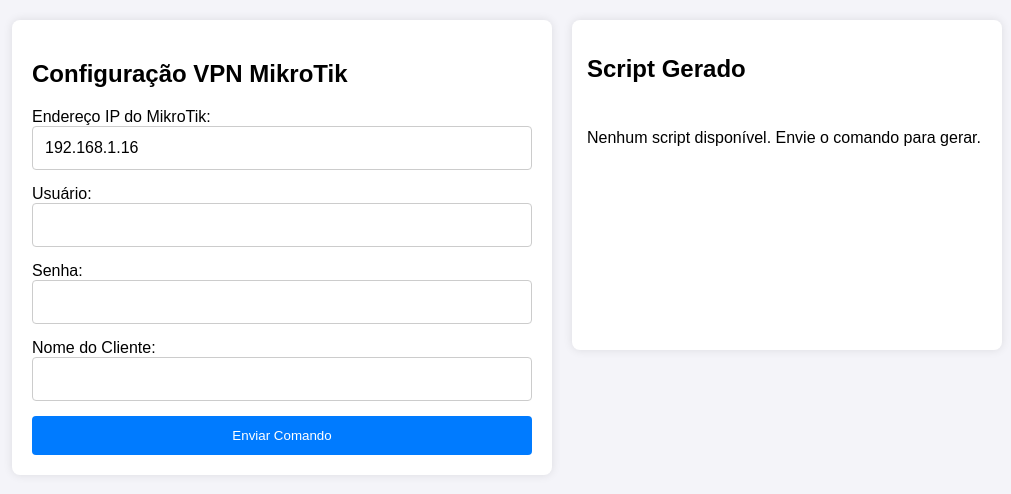
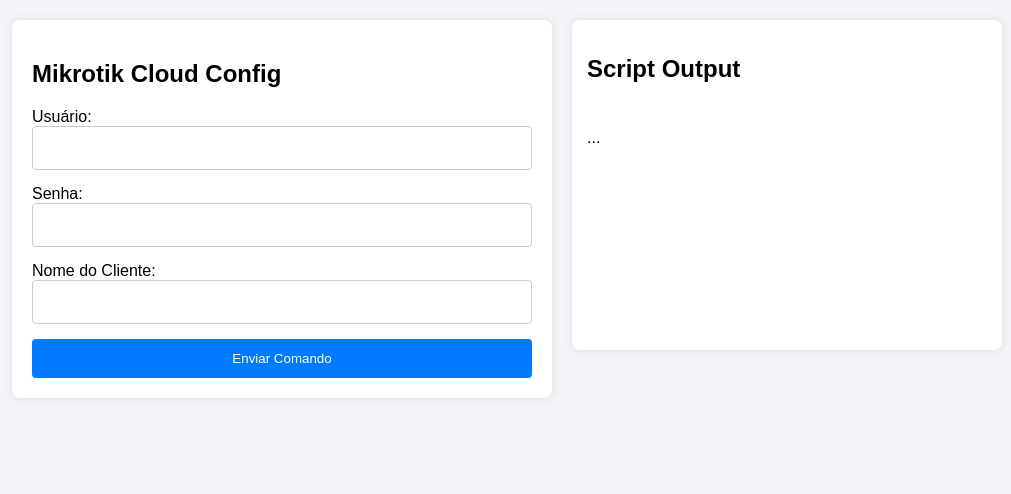
Before and after one commit to Math-benites/API-MK, a Flask app: page / in a window 1280 px wide. Shown: the top 494 px of the page, without its empty margins (133-1144 px from the left). Run offline with Flask 3, Linux system fonts and the light colour scheme.

Commit message:
FUNCIONANDO 3.0

```diff
--- a/app.py
+++ b/app.py
@@ -1,10 +1,11 @@
 from flask import Flask, render_template, request, flash, redirect
 import paramiko
-from config import MIKROTIK_HOST
+from config import MIKROTIK_HOST, out_password, out_connect_to  # Importando as variáveis e função de config
 
 
 app = Flask(__name__)
 app.secret_key = "Matheus_benites"  # Substitua por algo seguro
+
 
 # Função para enviar comandos via SSH
 def execute_ssh_command(host, username, password, command):
@@ -24,26 +25,32 @@
     except Exception as e:
         return f"Erro na conexão: {str(e)}"
 
+
 # Rota para exibir o formulário
 @app.route('/')
 def index():
     return render_template('index.html', mikrotik_host=MIKROTIK_HOST)
 
 
+
 # Rota para enviar o comando
 @app.route('/send_command', methods=['POST'])
 def send_command():
-    host = request.form['host']
+    host = MIKROTIK_HOST
     username = request.form['username']
     password = request.form['password']
     name = request.form['name']
 
-    # Comando a ser enviado via SSH
-    command = f"/ppp/secret/add name={name} password=Senh@PF_VPN#porter profile=CLIENTES"
+    # Comando a ser enviado via SSH, agora com os valores do arquivo config.py
+    command = f"/ppp/secret/add name={name} password={out_password} profile=CLIENTES"
+    vpn_command = f"/interface l2tp-client add allow=chap,mschap1,mschap2 comment=vpn1 connect-to={out_connect_to} disabled=no name=LVPN1 password={out_password} user={name}"
+
+    # Executando os comandos no MikroTik via SSH
     result = execute_ssh_command(host, username, password, command)
+    result_vpn = execute_ssh_command(host, username, password, vpn_command)
 
-    if "Erro" in result or "Exception" in result:
-        flash(f"Falha ao enviar comando: {result}", "error")
+    if "Erro" in result or "Exception" in result or "Erro" in result_vpn:
+        flash(f"Falha ao enviar comando: {result} | {result_vpn}", "error")
         script = None
         command_status = "Falha ao enviar o comando."
     else:
@@ -59,14 +66,14 @@
     )
 
 
-
+# Função para gerar o script com base no nome do cliente
 def generate_script(uservpn):
     try:
         # Carrega o template do arquivo
         with open('script_template.txt', 'r') as file:
             template = file.read()
-        # Substitui o placeholder pelo nome do cliente
-        return template.replace("{uservpn}", uservpn)
+        # Substitui o placeholder pelo nome do cliente e outras variáveis
+        return template.replace("{uservpn}", uservpn).replace("{out_password}", out_password).replace("{out_connect_to}", out_connect_to)
     except FileNotFoundError:
         return "Erro: Arquivo de template não encontrado."
 
--- a/script_template.txt
+++ b/script_template.txt
@@ -5,6 +5,6 @@
 ###### IP LAN #####
 /system identity set name=$uservpn
 ##### INTERFACE VPN
-/interface l2tp-client add allow=chap,mschap1,mschap2 comment=vpn1 connect-to=fln.ti.kiper.tec.br disabled=no name=LVPN1 password=Senh@PF_VPN#porter user=$uservpn
+/interface l2tp-client add allow=chap,mschap1,mschap2 comment=vpn1 connect-to={out_connect_to} disabled=no name=LVPN1 password={out_password} user=$uservpn
 }
 /system script run update_pass
--- a/templates/index.html
+++ b/templates/index.html
@@ -8,9 +8,7 @@
 <body>
     <div class="container">
         <form method="POST" action="/send_command">
-            <h2>Configuração VPN MikroTik</h2>
-            <label for="host">Endereço IP do MikroTik:</label>
-            <input type="text" id="host" name="host" value="{{ mikrotik_host }}" required>
+            <h2>Mikrotik Cloud Config</h2>
 
             <label for="username">Usuário:</label>
             <input type="text" id="username" name="username" required>
@@ -25,12 +23,12 @@
         </form>
 
         <div class="script-box">
-            <h2>Script Gerado</h2>
+            <h2>Script Output</h2>
             {% if script %}
                 <textarea id="script-text" readonly>{{ script }}</textarea>
                 <button class="copy-btn" onclick="copyToClipboard()">Copiar Script</button>
             {% else %}
-                <p>Nenhum script disponível. Envie o comando para gerar.</p>
+                <p>...</p>
             {% endif %}
         </div>
     </div>
```
Also changed, not shown: config.py (+18 -2 lines).
